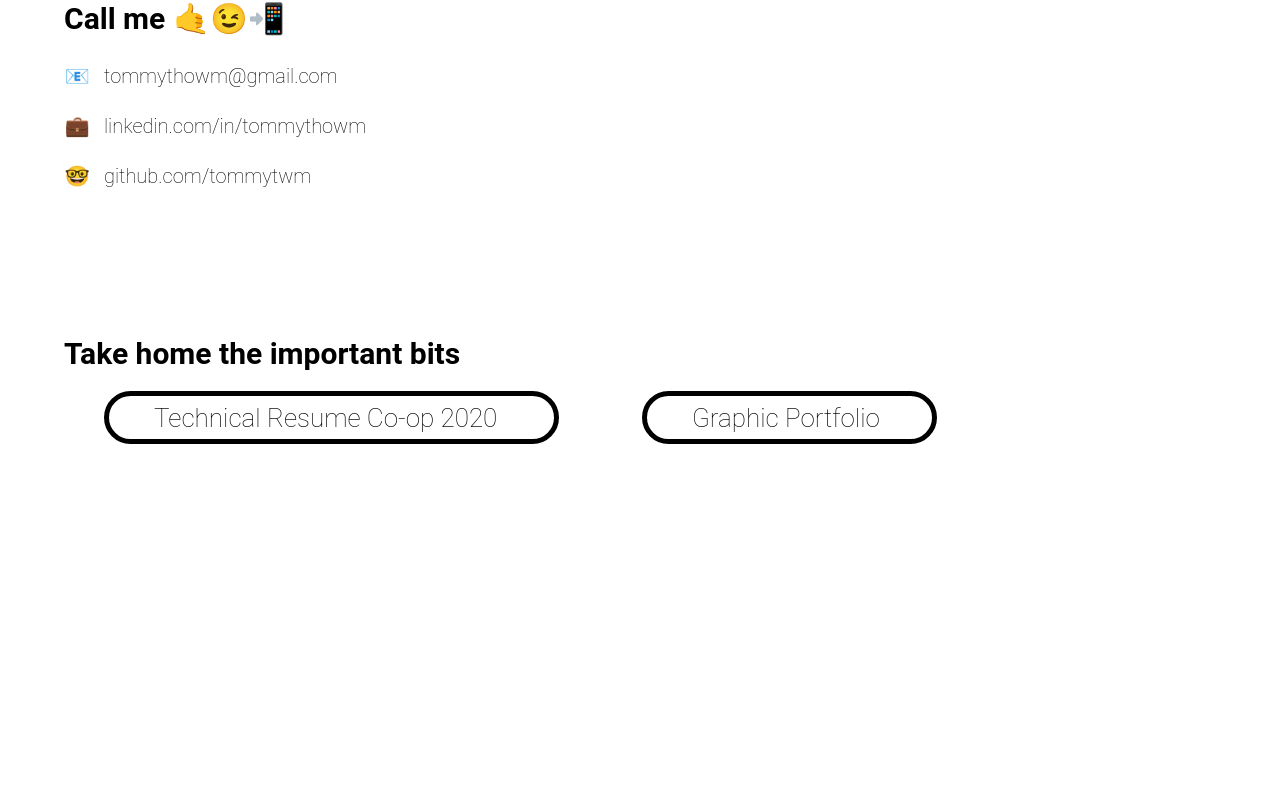
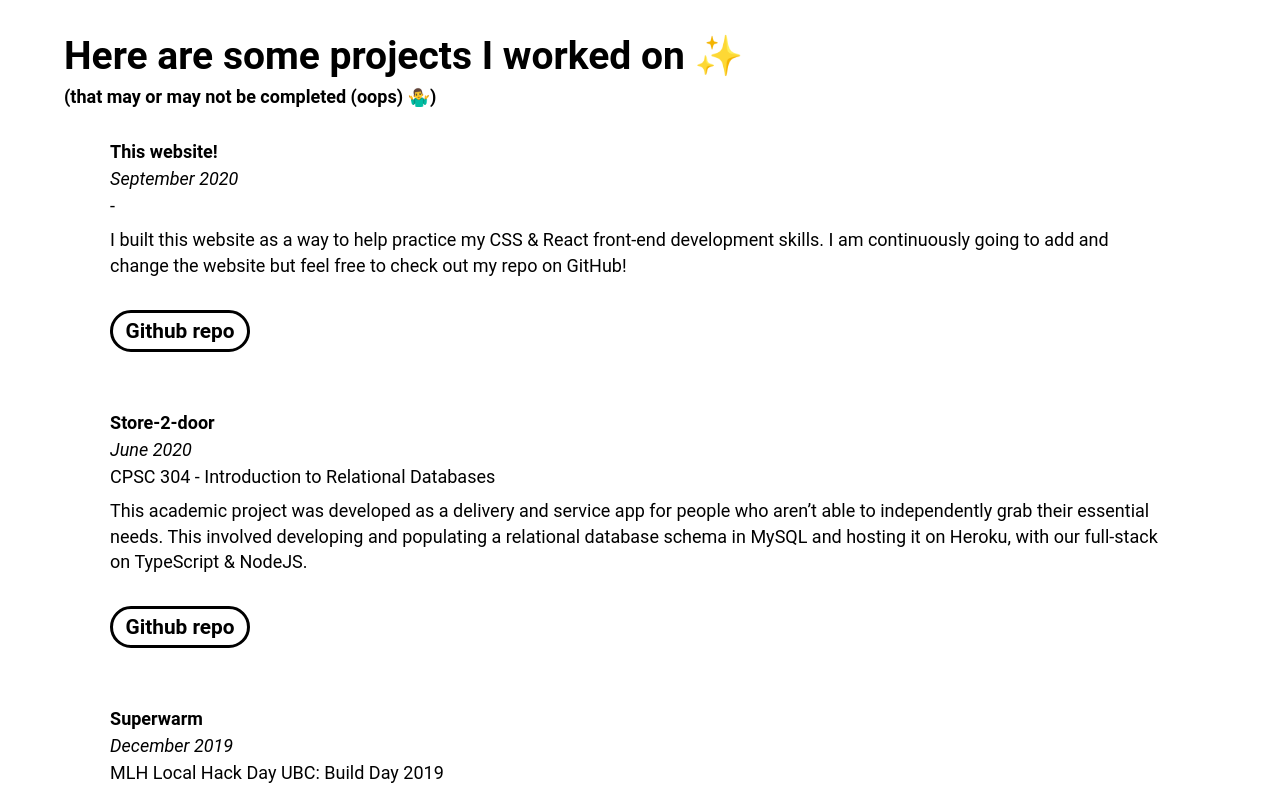
Before and after one commit to tommytwm/tommytwm.github.io, a React (Create React App) app: page / in a window 1280 px wide. Shown: the part 3477-4273 px from the top of the page. Before the commit the page ends 3946 px from the top, so only its background shows below. Built offline with nearby package versions, Linux system fonts and the light colour scheme.

Commit message:
completed projects section

```diff
--- a/src/App.css
+++ b/src/App.css
@@ -8,8 +8,6 @@
   min-height: 100vh;
   display: flex;
   flex-direction: column;
-  align-items: center;
-  justify-content: center;
   font-family: 'Roboto', sans-serif;
   font-size: calc(10px + 2vmin);
   color: black;
@@ -28,6 +26,14 @@
   }
 }
 
+h4 {
+  font-size: 18px;
+}
+
+ol {
+  font-size: 18px;
+}
+
 p {
   font-size: 18px;
   font-weight: 300;
--- a/src/App.js
+++ b/src/App.js
@@ -3,6 +3,7 @@ import './App.css';
 import Bio from './components/bio/Bio';
 import Contacts from './components/contacts/Contacts';
 import Experience from './components/experience/Experience';
+import Projects from './components/projects/Projects';
 import Resumes from './components/resumes/Resumes';
 import Skills from './components/skills/Skills';
 import Title from './components/title/Title';
@@ -15,6 +16,7 @@ function App() {
         <Bio/>
         <Skills/>
         <Experience />
+        <Projects />
         <Contacts/>
         <Resumes/>
       </header>
--- a/src/components/experience/deck/Deck.css
+++ b/src/components/experience/deck/Deck.css
@@ -96,13 +96,11 @@
 }
 
 h4 {
-    font-size: 18px;
     line-height: 2em;
 }
 
 ol {
     list-style: none !important;
-    font-size: 18px;
     font-weight: 400;
     line-height: .6em;
     padding: 0 5%;
--- /dev/null
+++ b/src/components/projects/Projects.css
@@ -0,0 +1,11 @@
+.Projects {
+    width: 100%;
+}
+
+.Projects-header {
+    margin-bottom: 0;
+}
+
+.Projects-subheader {
+    margin-top: 0;
+}
--- /dev/null
+++ b/src/components/projects/Projects.js
@@ -0,0 +1,81 @@
+/* eslint-disable jsx-a11y/accessible-emoji */
+import React from 'react';
+import Card from './card/Card';
+import './Projects.css';
+
+const project = [];
+
+project[0] = {
+    title: "This website!",
+    date: "September 2020",
+    event: "-",
+    description: "I built this website as a way to help practice my CSS & React front-end development skills. I am continuously going to add and change the website but feel free to check out my repo on GitHub!",
+    link: "https://github.com/tommytwm/my-website"
+}
+
+project[1] = {
+    title: "Store-2-door",
+    date: "June 2020",
+    event: "CPSC 304 - Introduction to Relational Databases",
+    description: "This academic project was developed as a delivery and service app for people who aren’t able to independently grab their essential needs. This involved developing and populating a relational database schema in MySQL and hosting it on Heroku, with our full-stack on TypeScript & NodeJS.",
+    link: "https://github.com/tommytwm/store-2-door"
+};
+
+project[2] = {
+    title: "Superwarm",
+    date: "December 2019",
+    event: "MLH Local Hack Day UBC: Build Day 2019",
+    description: "Superwarm is an online forum for students to connect and ask questions regarding mental health. I helped developed this prototype in a 12 hour hackathon using ReactJS as our front-end framework.",
+    link: "https://github.com/tommytwm/super-warm"
+};
+
+project[3] = {
+    title: "Jessica: AI Chatbot",
+    date: "February 2019",
+    event: "Bizhacks UBC",
+    description: "Jessica is an AI Chatbot I helped developed using Google Dialogflow API, and Java, Android Studio to demo. The app was inspired to help improve the retail experience for customers navigating Best Buy’s inventory.",
+    link: ""
+};
+
+function Projects() {
+    return(
+        <div className="Projects">
+            <h2 className="Projects-header">
+                Here are some projects I worked on ✨
+            </h2>
+            <h4 className="Projects-subheader">
+                (that may or may not be completed (oops) 🤷‍♂️)
+            </h4>
+            <Card
+                title={project[0].title}
+                date={project[0].date}
+                event={project[0].event}
+                description={project[0].description}
+                link={project[0].link}
+            />
+            <Card
+                title={project[1].title}
+                date={project[1].date}
+                event={project[1].event}
+                description={project[1].description}
+                link={project[1].link}
+            />
+            <Card
+                title={project[2].title}
+                date={project[2].date}
+                event={project[2].event}
+                description={project[2].description}
+                link={project[2].link}
+            />
+            <Card
+                title={project[3].title}
+                date={project[3].date}
+                event={project[3].event}
+                description={project[3].description}
+                link={project[3].link}
+            />
+        </div>
+    );
+};
+
+export default Projects;
--- /dev/null
+++ b/src/components/projects/card/Card.css
@@ -0,0 +1,47 @@
+
+.Card {
+    margin-left: 4%;
+    margin-bottom: 5%;
+}
+
+.Card-list {
+    padding-left: 0;
+}
+
+.Card-list .title {
+    font-weight: bold;
+}
+
+.Card-list .date {
+    font-style: italic;
+}
+
+.Card-list .description {
+    white-space: pre-line;
+    line-height: 1.4em;
+}
+
+.Card-btn {
+    color: #000000;
+    background: #FFFFFF;
+    border: 3px solid #000000;
+    font-weight: bold;
+    font-size: 0.8em;
+
+    width: max-content;
+    border-radius: 50px;
+    padding: .3em .6em;
+}
+
+.Card-btn-hover {
+    color: #FFFFFF;
+    background: #000000;
+    border: 3px solid #000000;
+    font-weight: bold;
+    font-size: 0.8em;
+
+    cursor: pointer;
+    width: max-content;
+    border-radius: 50px;
+    padding: .3em .6em;
+}
--- /dev/null
+++ b/src/components/projects/card/Card.js
@@ -0,0 +1,33 @@
+import React, { useState } from 'react';
+import './Card.css';
+
+function Card(props) {
+    const [isHover, setHover] = useState(false);
+
+    function handleClick(link) {
+        window.open(link, "_blank");
+    };
+
+    return (
+        <div className="Card">
+            <ol className="Card-list">
+                <li className="title">{props.title}</li>
+                <li className="date">{props.date}</li>
+                <li>{props.event}</li>
+                <li className="description">{props.description}</li>
+            </ol>
+            <div
+                className={
+                    isHover ? "Card-btn-hover" : "Card-btn"
+                }
+                onMouseEnter={() => setHover(true)}
+                onMouseLeave={() => setHover(false)}
+                onClick={() => handleClick(props.link)}
+            >
+                Github repo
+            </div>
+        </div>
+    );
+};
+
+export default Card;
```
